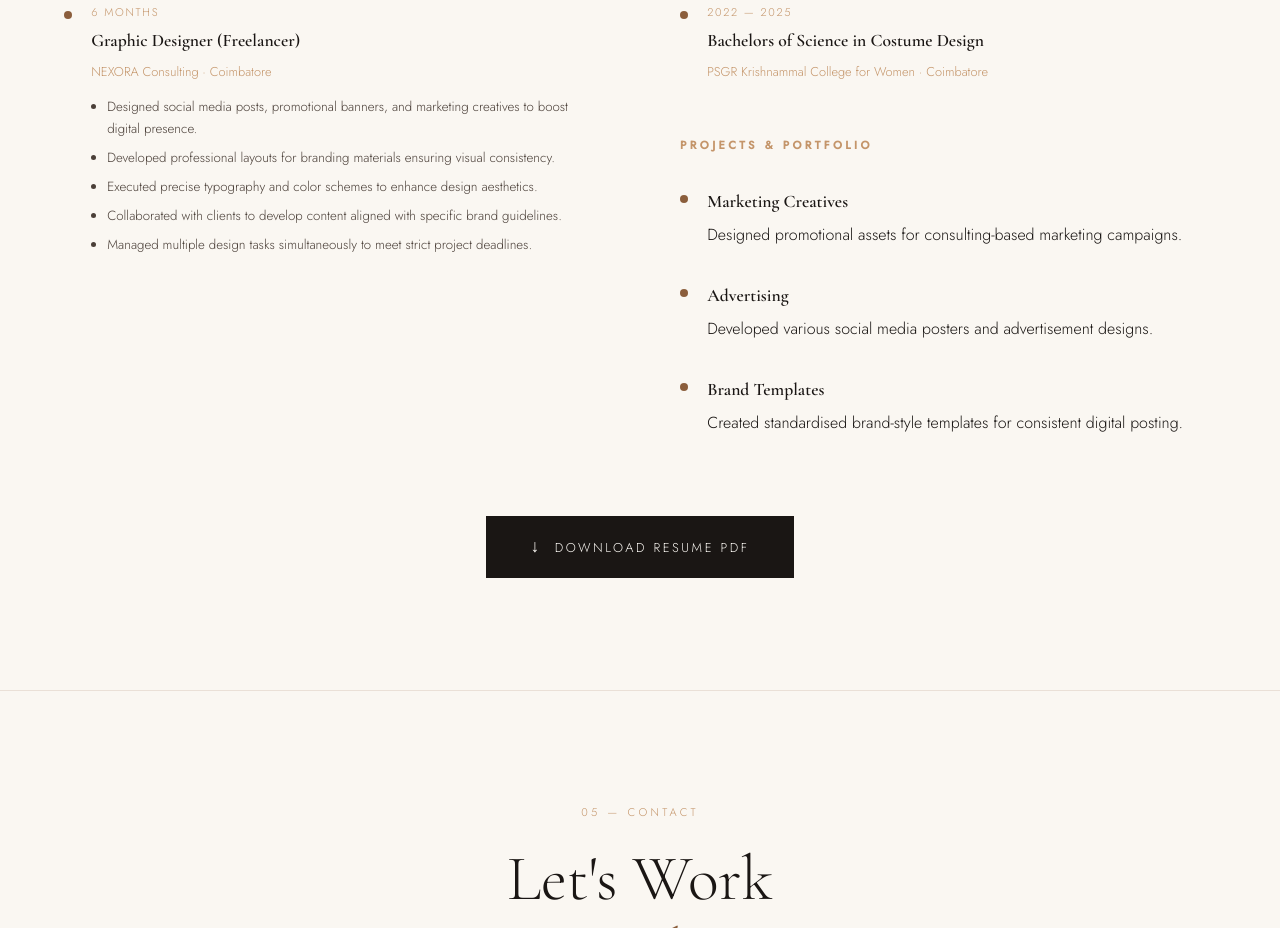
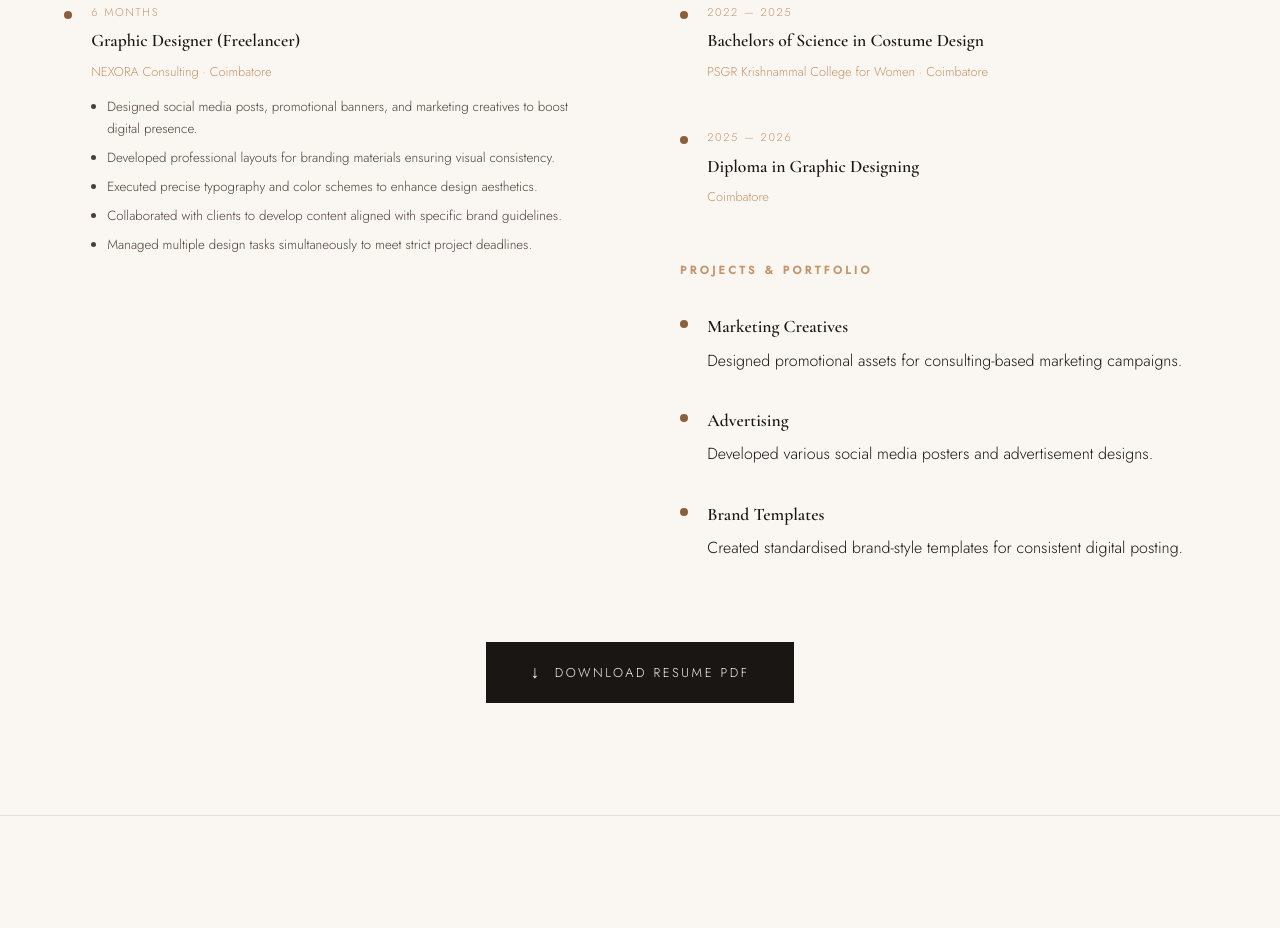
Before and after one commit to subyshami1221/SHAMI-PORTFOLIO, a plain HTML site: page index.html in a window 1280 px wide. Shown: the part 6495-7423 px from the top of the page. Drawn offline with nearby package versions, Linux system fonts and the light colour scheme.

Commit message:
Update index.html

```diff
--- a/index.html
+++ b/index.html
@@ -347,7 +347,14 @@
             <p class="resume-company">PSGR Krishnammal College for Women · Coimbatore</p>
           </div>
         </div>
-
+<div class="resume-item">
+  <div class="resume-dot"></div>
+  <div class="resume-content">
+    <span class="resume-date">2025 — 2026</span>
+    <h4>Diploma in Graphic Designing</h4>
+    <p class="resume-company">Coimbatore</p>
+  </div>
+</div>
         <h3 class="resume-col-title" style="margin-top:2.5rem;">Projects & Portfolio</h3>
         <div class="resume-item">
           <div class="resume-dot"></div>
```
